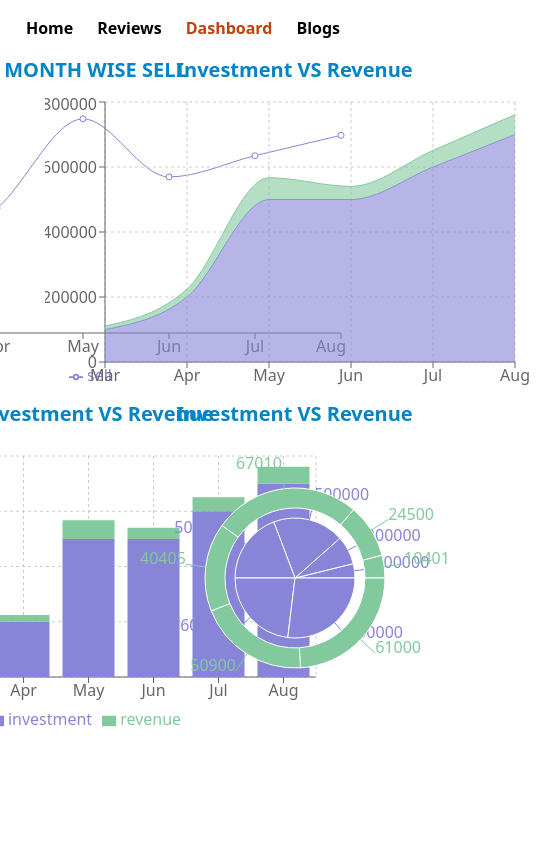
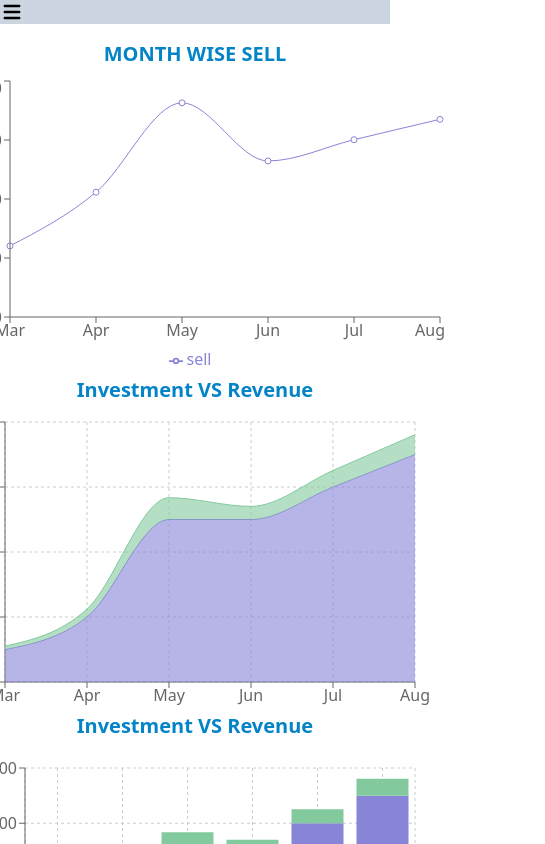
Before and after one commit to durjoy52/EASY-SHOPPING, a React (Create React App) app: page /dashboard in a window 390 px wide. Shown: the top 844 px of the page, 545 px wide, since content can reach past the window. Built offline with nearby package versions, Linux system fonts and the light colour scheme.

Commit message:
touching responsive

```diff
--- a/package.json
+++ b/package.json
@@ -3,6 +3,7 @@
   "version": "0.1.0",
   "private": true,
   "dependencies": {
+    "@heroicons/react": "^1.0.6",
     "@testing-library/jest-dom": "^5.16.3",
     "@testing-library/react": "^12.1.4",
     "@testing-library/user-event": "^13.5.0",
--- a/src/App.js
+++ b/src/App.js
@@ -10,7 +10,7 @@ function App() {
   return (
     <>
     <Header></Header>
-    <div className="container mx-auto">
+    <div className="mx-4 md:container md:mx-auto">
     <Routes>
       <Route path='/' element={<Home></Home>}></Route>
       <Route path='/reviews' element={<Reviews></Reviews>}></Route>
--- a/src/components/Blogs/Blogs.js
+++ b/src/components/Blogs/Blogs.js
@@ -2,7 +2,7 @@ import React from 'react';
 
 const Blogs = () => {
     return (
-        <div className='grid grid-cols-2 gap-4'>
+        <div className='grid grid-cols-1 md:grid-cols-2 gap-4'>
             <div className='border rounded p-2'>
                 <h4 className='text-xl font-bold'>Context api</h4>
                 <p>In a react application we pass props top to down or parent to child. The context API makes it simple. By using context API we don't need to share props top to down.The Context API is a React structure that enables you to exchange unique details and assists in solving prop-drilling from all levels of your application. </p>
--- a/src/components/Dashboard/Dashboard.js
+++ b/src/components/Dashboard/Dashboard.js
@@ -5,14 +5,13 @@ import useRevenue from '../../hooks/useRevenue';
 const Dashboard = () => {
     const [revenue] = useRevenue()
     return (
-        <div className='grid grid-cols-2 justify-items-center gap-2'>
+        <div className='grid grid-cols-1 md:grid-cols-2 justify-items-center md:gap-2'>
            <div>
                <h3 className='text-center text-sky-600 font-bold mb-2 text-xl'>MONTH WISE SELL</h3>
-               <LineChart width={500} height={300} data={revenue}>
+               <LineChart  width={500} height={300} data={revenue}>
                    <Line type="monotone" dataKey="sell" stroke="#8884d8" ></Line>
                    <XAxis dataKey="month" />
                    <YAxis dataKey="sell"></YAxis>
-                   <Tooltip/>
                    <Legend></Legend>
                </LineChart>
            </div>
--- a/src/components/Header/Header.js
+++ b/src/components/Header/Header.js
@@ -1,14 +1,20 @@
-import React from 'react';
+import { MenuIcon, XIcon } from '@heroicons/react/solid';
+import React, { useState } from 'react';
 import { NavLink } from 'react-router-dom';
-
 const Header = () => {
+    const[open,setOpen] = useState(false)
     return (
-        <div className='flex justify-center my-4'>
-            <NavLink className={({isActive})=>isActive ? 'text-orange-700 mr-6 font-extrabold' : 'text-black mr-6 font-bold'} to='/'>Home</NavLink>
-            <NavLink className={({isActive})=>isActive ? 'text-orange-700 mr-6 font-extrabold' : 'text-black mr-6 font-bold'} to='/reviews'>Reviews</NavLink>
-            <NavLink className={({isActive})=>isActive ? 'text-orange-700 mr-6 font-extrabold' : 'text-black mr-6 font-bold'} to='/dashboard'>Dashboard</NavLink>
-            <NavLink className={({isActive})=>isActive ? 'text-orange-700 mr-6 font-extrabold' : 'text-black mr-6 font-bold'} to='/blogs'>Blogs</NavLink>
+    <div className='bg-slate-300 mb-4'>
+        <div onClick={()=>setOpen(!open)} className='w-6 h-6 md:hidden'>
+            {open?<XIcon></XIcon> : <MenuIcon></MenuIcon>}
         </div>
+        <div className={`flex flex-col md:flex-row justify-center items-center absolute duration-300 ease-in ${open ? 'top-6' : 'top-[-120px]'} w-full md:static bg-slate-300 p-2`}>
+            <NavLink className={({isActive})=>isActive ? 'text-orange-700 mr-6 font-extrabold  border-b-red-700 border-b-2 px-2' : 'text-black mr-6 font-bold border-b-2 px-2'} to='/'>Home</NavLink>
+            <NavLink className={({isActive})=>isActive ? 'text-orange-700 mr-6 font-extrabold border-b-red-700 border-b-2 px-2' : 'text-black mr-6 font-bold border-b-2 px-2'} to='/reviews'>Reviews</NavLink>
+            <NavLink className={({isActive})=>isActive ? 'text-orange-700 border-b-red-700 mr-6 font-extrabold border-b-2 px-2' : 'text-black mr-6 font-bold border-b-2 px-2'} to='/dashboard'>Dashboard</NavLink>
+            <NavLink className={({isActive})=>isActive ? 'text-orange-700 border-b-red-700 mr-6 font-extrabold border-b-2 px-2' : 'text-black mr-6 font-bold border-b-2 px-2'} to='/blogs'>Blogs</NavLink>
+        </div>
+    </div>
     );
 };
 
--- a/src/components/Home/Home.js
+++ b/src/components/Home/Home.js
@@ -9,7 +9,7 @@ const Home = () => {
     const navigate = useNavigate();
     return (
         <div>
-            <div className='flex justify-between my-4'>
+            <div className='flex flex-col-reverse md:flex-row items-center justify-between my-4'>
                 <div className="flex items-center justify-center">
                     <div >
                     <h1 className='text-6xl font-bold text-violet-600 mb-3'>Sound is life,enjoy life </h1>
@@ -23,7 +23,7 @@ const Home = () => {
             </div>
                 <div>
                     <h3 className='text-3xl text-center'>Customer Reviews({reviews.length})</h3>
-                    <div className='grid grid-cols-3 gap-3 justify-items-center'>
+                    <div className='grid grid-cols-1 md:grid-cols-3 justify-items-center'>
                         {
                             firstReviews.map(review => <Review key={review.id} review={review}></Review>)
                         }
--- a/src/components/Review/Review.js
+++ b/src/components/Review/Review.js
@@ -3,7 +3,7 @@ import React from 'react';
 const Review = (props) => {
     const{name,img,comment,rating} =props.review
     return (
-        <div className='flex border rounded gap-4 items-center p-2 my-6 w-80'>
+        <div className='flex border rounded gap-2 items-center p-2 my-6 md:w-60 lg:w-80'>
             <div className='w-1/3'>
                 <img className='rounded'  src={img} alt="" />
             </div>
```
Also changed, not shown: 1 other file (tests, documents, lock files or other folders).
